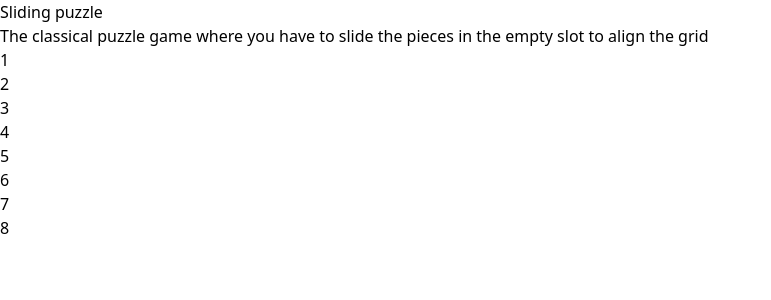
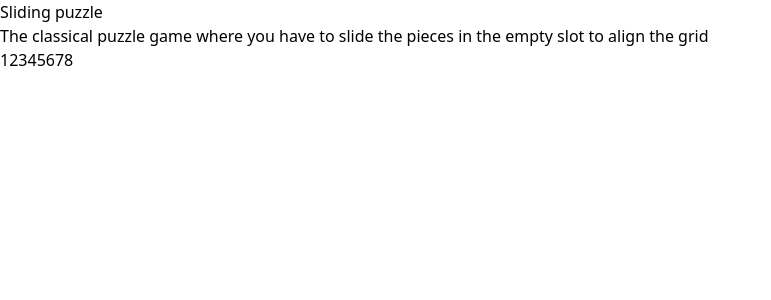
Before and after one commit to AbboDev/sliding-puzzle, a React (Vite) app: page / in a window 1280 px wide. Shown: the top 300 px of the page, without its empty margins (0-771 px from the left). Built offline with nearby package versions, Linux system fonts and the light colour scheme.

Commit message:
feat: change cell from div to button and use style instead of tailwind

```diff
--- a/src/Components/Grid.tsx
+++ b/src/Components/Grid.tsx
@@ -36,26 +36,36 @@ const Grid: React.FC<Props> = ({
   const style = {
     "--puzzle-width": width,
     "--puzzle-height": height,
-    "grid-template-columns": "repeat(var(--puzzle-width, 1), minmax(0, 1fr))",
-    "grid-template-rows": "repeat(var(--puzzle-height, 1), minmax(0, 1fr))",
+    gridTemplateColumns: "repeat(var(--puzzle-width, 1), minmax(0, 1fr))",
+    gridTemplateRows: "repeat(var(--puzzle-height, 1), minmax(0, 1fr))",
   } as React.CSSProperties;
 
   return (
     <>
       <div {...props} className={gridClassName} style={style}>
         {matrix.map((columns, y) =>
-          columns.map((cell, x) =>
-            cell !== null ? (
-              <div
-                className={`row-start-${y + 1} row-end-${
-                  y + 2
-                } col-start-${x + 1} col-end-${x + 2}`}
+          columns.map((cell, x) => {
+            if (!cell) {
+              return null;
+            }
+
+            const style = {
+              gridRowStart: y + 1,
+              gridRowEnd: y + 2,
+              gridColumnStart: x + 1,
+              gridColumnEnd: x + 2,
+            } as React.CSSProperties;
+
+            return (
+              <button
                 key={x}
+                type="button"
+                style={style}
               >
                 {cell}
-              </div>
-            ) : null
-          )
+              </button>
+            );
+          })
         )}
       </div>
     </>
```
